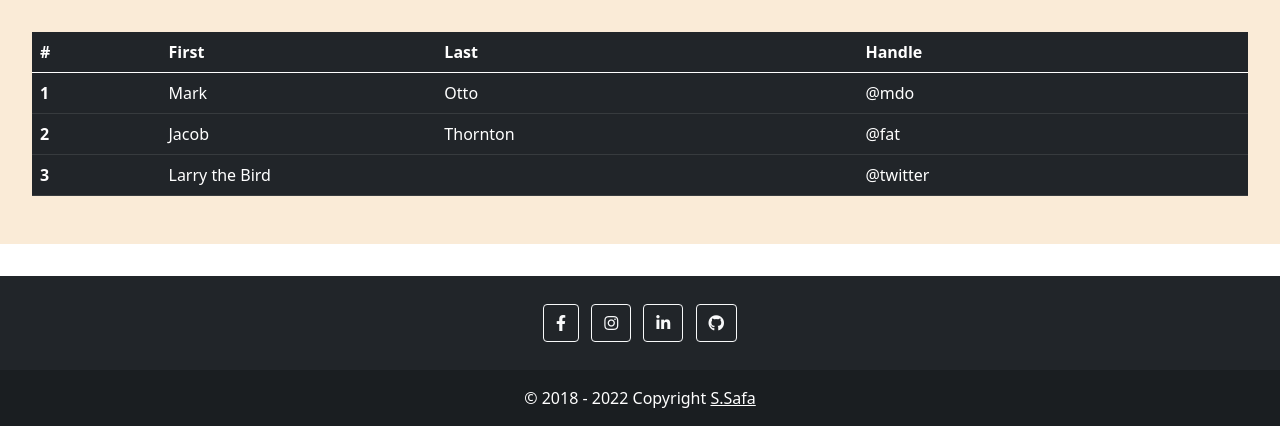
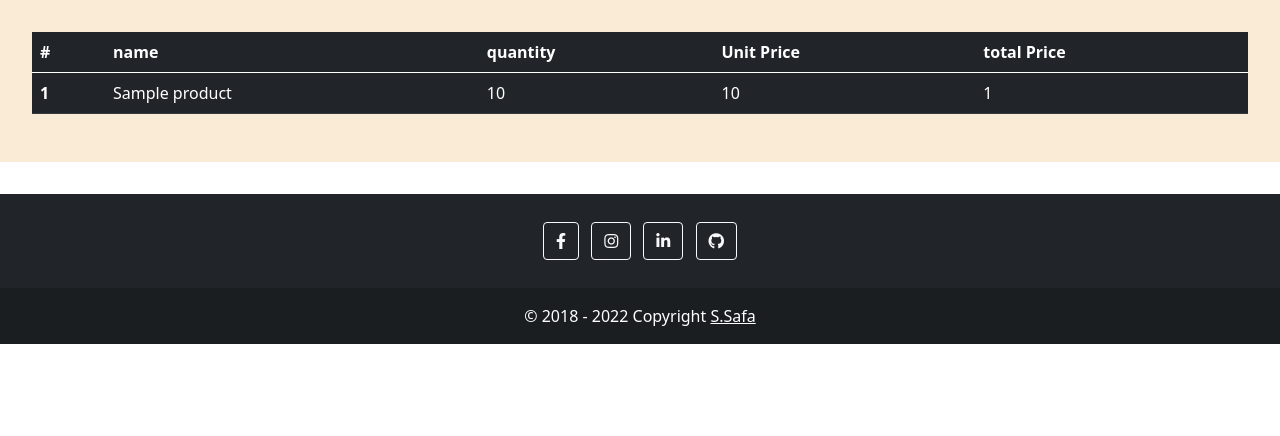
Before and after one commit to cybera3s/shop-sample, a Django app: template train_ecommerce/orders/templates/orders/cart.html in a window 1280 px wide. Shown: the part 72-508 px from the top of the page. Run offline with Django 4.2, Linux system fonts and the light colour scheme; the template is opened without the code that fills it: most values are stand-ins (such as "Sample title", 1, 10 or a date in 2020); some libraries are stand-ins or nearby versions.

Commit message:
refactor cart.html

```diff
--- a/train_ecommerce/orders/templates/orders/cart.html
+++ b/train_ecommerce/orders/templates/orders/cart.html
@@ -4,29 +4,24 @@
   <thead>
     <tr>
       <th scope="col">#</th>
-      <th scope="col">First</th>
-      <th scope="col">Last</th>
-      <th scope="col">Handle</th>
+      <th scope="col">name</th>
+      <th scope="col">quantity</th>
+      <th scope="col">Unit Price</th>
+      <th scope="col">total Price</th>
     </tr>
   </thead>
   <tbody>
-    <tr>
-      <th scope="row">1</th>
-      <td>Mark</td>
-      <td>Otto</td>
-      <td>@mdo</td>
-    </tr>
-    <tr>
-      <th scope="row">2</th>
-      <td>Jacob</td>
-      <td>Thornton</td>
-      <td>@fat</td>
-    </tr>
-    <tr>
-      <th scope="row">3</th>
-      <td colspan="2">Larry the Bird</td>
-      <td>@twitter</td>
-    </tr>
+  {% for item in cart %}
+      <tr>
+          <th scope="row">{{ forloop.counter }}</th>
+          <td>{{ item.product }}</td>
+          <td>{{ item.quantity }}</td>
+          <td>{{ item.price }}</td>
+          <td>{{ item.total_price }}</td>
+        </tr>
+
+  {% endfor %}
+
   </tbody>
 </table>
 {% endblock %}
```
